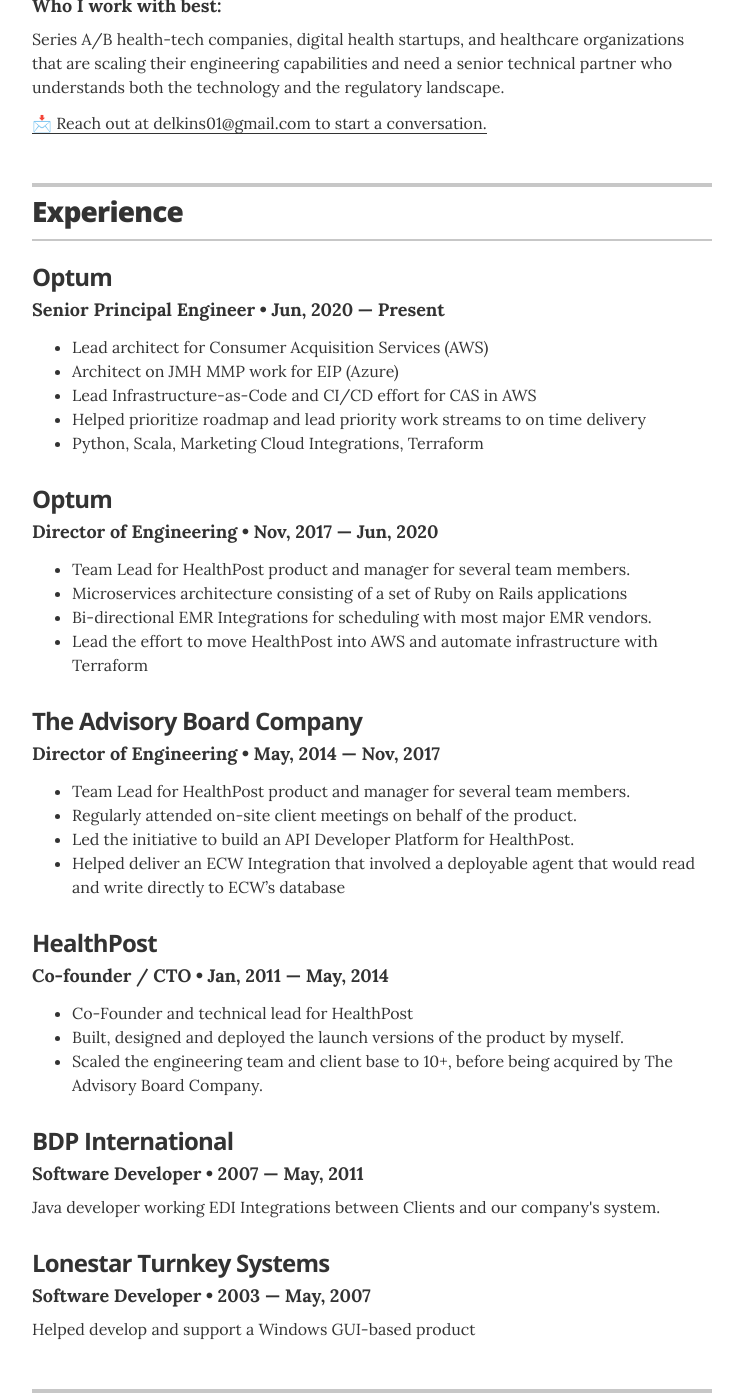
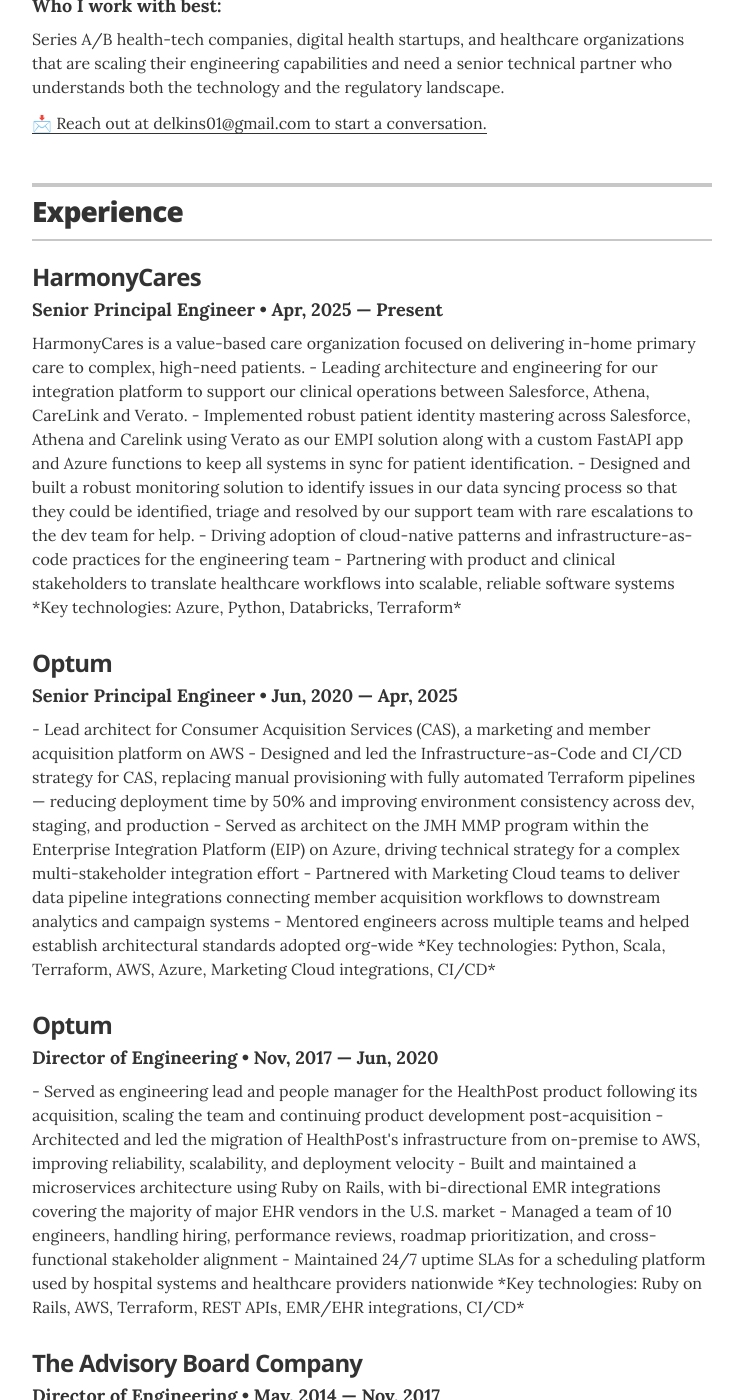
Before and after one commit to dave-elkins/dave-elkins.github.io, a Jekyll site: the page built from index.html, in a window 1280 px wide and 1400 px high, scrolled down 954 px. Shown: the whole window, without its empty margins (268-1011 px from the left). Built offline with Jekyll 4.4.1, drawn with Linux system fonts in a browser that asks for light colours; some of the changed text lies outside the part shown.

Commit message:
Update experience: add HarmonyCares role and refresh Optum entries

```diff
--- a/_data/experience.yml
+++ b/_data/experience.yml
@@ -1,26 +1,66 @@
 # Jobs
+
+- company: HarmonyCares
+  position: Senior Principal Engineer
+  duration: Apr, 2025 &mdash; Present
+  summary: |
+      HarmonyCares is a value-based care organization focused on delivering in-home primary care to complex, high-need patients.
+
+      - Leading architecture and engineering for our integration platform to support our clinical operations between Salesforce, Athena, CareLink and Verato.
+      - Implemented robust patient identity mastering across Salesforce, Athena and Carelink using Verato as our EMPI solution along with a custom FastAPI app and Azure functions to keep all systems in sync for patient identification.
+      - Designed and built a robust monitoring solution to identify issues in our data syncing process so that they could be identified, triage and resolved by our support team with rare escalations to the dev team for help.
+      - Driving adoption of cloud-native patterns and infrastructure-as-code practices for the engineering team
+      - Partnering with product and clinical stakeholders to translate healthcare workflows into scalable, reliable software systems
+
+      *Key technologies: Azure, Python, Databricks, Terraform*
+
 # VP of Global Communications
 - company: Optum
   position: Senior Principal Engineer
-  duration: Jun, 2020 &mdash; Present
-  summary: <ul class="resume-item-list"><li>Lead architect for Consumer Acquisition Services (AWS)</li><li>Architect on JMH MMP work for EIP (Azure)</li><li>Lead Infrastructure-as-Code and CI/CD effort for CAS in AWS</li><li>Helped prioritize roadmap and lead priority work streams to on time delivery</li><li>Python, Scala, Marketing Cloud Integrations, Terraform</li></ul>
+  duration: Jun, 2020 &mdash; Apr, 2025
+  summary: |
+      - Lead architect for Consumer Acquisition Services (CAS), a marketing and member acquisition platform on AWS
+      - Designed and led the Infrastructure-as-Code and CI/CD strategy for CAS, replacing manual provisioning with fully automated Terraform pipelines — reducing deployment time by 50% and improving environment consistency across dev, staging, and production
+      - Served as architect on the JMH MMP program within the Enterprise Integration Platform (EIP) on Azure, driving technical strategy for a complex multi-stakeholder integration effort
+      - Partnered with Marketing Cloud teams to deliver data pipeline integrations connecting member acquisition workflows to downstream analytics and campaign systems
+      - Mentored engineers across multiple teams and helped establish architectural standards adopted org-wide
+
+      *Key technologies: Python, Scala, Terraform, AWS, Azure, Marketing Cloud integrations, CI/CD*
 
 # Director of Digital Stratgy
 - company: Optum
   position: Director of Engineering
   duration: Nov, 2017 &mdash; Jun, 2020
-  summary: <ul class="resume-item-list"><li>Team Lead for HealthPost product and manager for several team members.</li><li>Microservices architecture consisting of a set of Ruby on Rails applications</li><li>Bi-directional EMR Integrations for scheduling with most major EMR vendors.</li><li>Lead the effort to move HealthPost into AWS and automate infrastructure with Terraform</li></ul>
+  summary: |
+      - Served as engineering lead and people manager for the HealthPost product following its acquisition, scaling the team and continuing product development post-acquisition
+      - Architected and led the migration of HealthPost's infrastructure from on-premise to AWS, improving reliability, scalability, and deployment velocity
+      - Built and maintained a microservices architecture using Ruby on Rails, with bi-directional EMR integrations covering the majority of major EHR vendors in the U.S. market
+      - Managed a team of 10 engineers, handling hiring, performance reviews, roadmap prioritization, and cross-functional stakeholder alignment
+      - Maintained 24/7 uptime SLAs for a scheduling platform used by hospital systems and healthcare providers nationwide
+
+      *Key technologies: Ruby on Rails, AWS, Terraform, REST APIs, EMR/EHR integrations, CI/CD*
 
 # Communications Coordinator
 - company: The Advisory Board Company
   position: Director of Engineering
   duration: May, 2014 &mdash; Nov, 2017
-  summary: <ul class="resume-item-list"><li>Team Lead for HealthPost product and manager for several team members.</li><li>Regularly attended on-site client meetings on behalf of the product.</li><li>Led the initiative to build an API Developer Platform for HealthPost.</li><li>Helped deliver an ECW Integration that involved a deployable agent that would read and write directly to ECW’s database</li></ul>
+  summary: |
+      - Team Lead for HealthPost product and manager for several team members.
+      - Regularly attended on-site client meetings on behalf of the product.
+      - Led the initiative to build an API Developer Platform for HealthPost.
+      - Helped deliver an ECW Integration that involved a deployable agent that would read and write directly to ECW’s database
+
+      *Key technologies: Ruby on Rails, REST APIs, EMR/EHR integrations, CI/CD*
 
 - company: HealthPost
   position: Co-founder / CTO
   duration: Jan, 2011 &mdash; May, 2014
-  summary: <ul class="resume-item-list"><li>Co-Founder and technical lead for HealthPost</li><li>Built, designed and deployed the launch versions of the product by myself.</li><li>Scaled the engineering team and client base to 10+, before being acquired by The Advisory Board Company.</li></ul>
+  summary: |
+      - Co-Founder and technical lead for HealthPost
+      - Built, designed and deployed the launch versions of the product by myself.
+      - Scaled the engineering team and client base to 10+, before being acquired by The Advisory Board Company.
+
+      *Key technologies: Ruby on Rails, REST APIs, EMR/EHR integrations, CI/CD*
 
 - company: BDP International
   position: Software Developer
```
